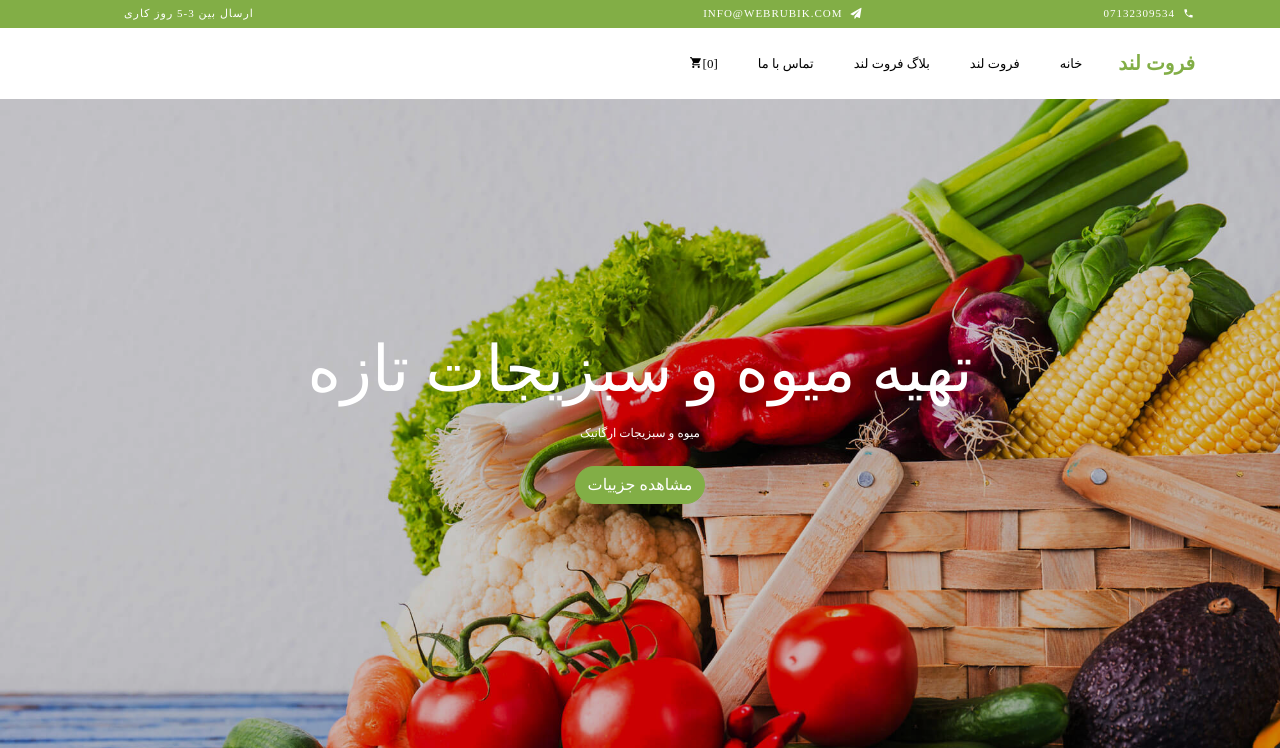
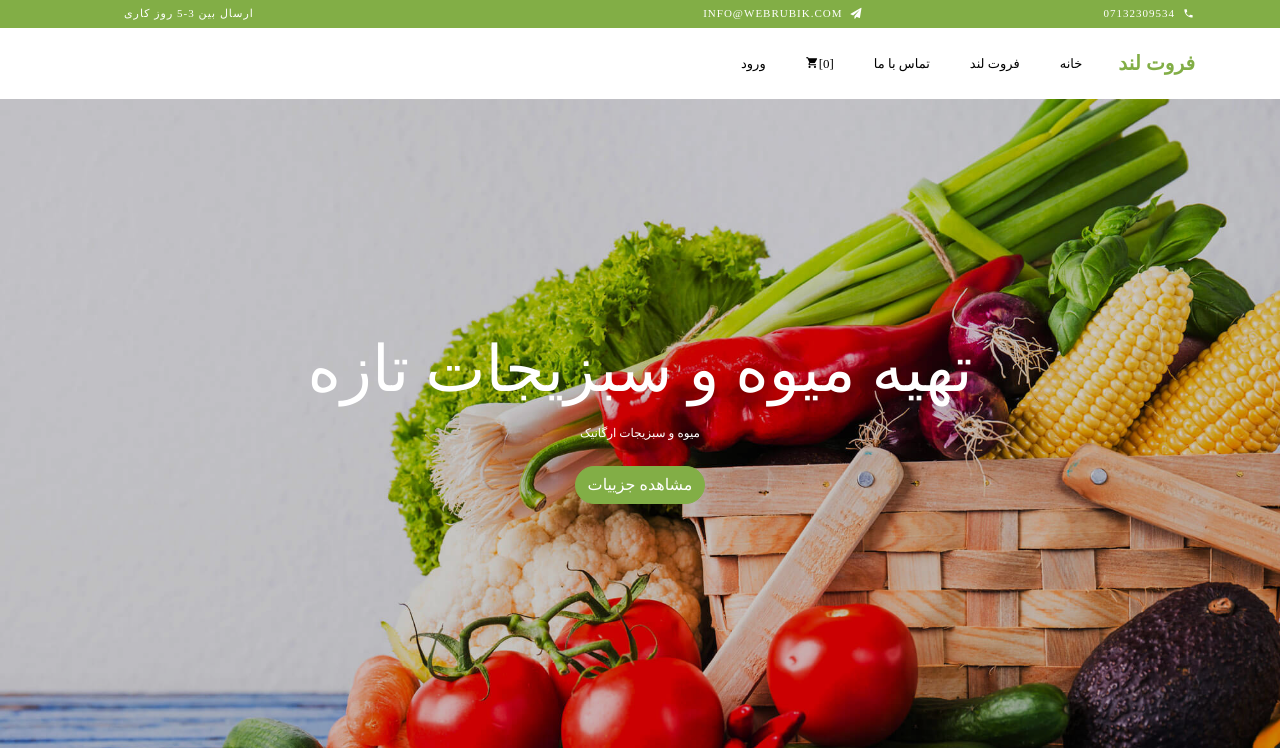
Before and after one commit to hanieh-mav/hanieh_shop, a Django app: page /accounts/login/ in a window 1280 px wide. Shown: the top 748 px of the page. Run offline with Django 3.2, Linux system fonts and the light colour scheme; data that the repository does not hold is empty; some libraries are stand-ins or nearby versions; some web fonts are replaced.

Commit message:
improve navbar

```diff
--- a/accounts/urls.py
+++ b/accounts/urls.py
@@ -3,12 +3,14 @@ from .views import (loginUser ,UserPassReset ,
 PassWordResetDone,
 PasswordResetConfirm,
 PasswordResetComplete,
-RegisterUser)
+RegisterUser,
+LogoutUser)
 
 app_name = 'accounts'
 
 urlpatterns = [
     path('login/',loginUser,name='login'),
+    path('logout/',LogoutUser,name='logout'),
     path('register/',RegisterUser,name='register'),
     path('reset/', UserPassReset.as_view(), name='password_reset'),
     path('reset/done/', PassWordResetDone.as_view(), name='password_reset_done'),
--- a/accounts/views.py
+++ b/accounts/views.py
@@ -64,3 +64,8 @@ def RegisterUser(request):
     else:
         form = RegisterUserForm()
     return render(request,'accounts/register.html',{'form':form})
+
+
+def LogoutUser(request):
+    logout(request)
+    return redirect('shop:home')
--- a/templates/partials/base/navbar.html
+++ b/templates/partials/base/navbar.html
@@ -11,15 +11,21 @@
 
         <div class="collapse navbar-collapse" id="ftco-nav">
             <ul class="navbar-nav ml-auto">
-                <li class="nav-item active"><a href="index.html" class="nav-link">خانه</a></li>
+                <li class="nav-item active"><a href="{% url 'shop:home' %}" class="nav-link">خانه</a></li>
 
                 {% category_navbar %}
 
-
                 <li class="nav-item"><a href="about.html" class="nav-link">فروت لند</a></li>
-                <li class="nav-item"><a href="blog.html" class="nav-link">بلاگ فروت لند</a></li>
                 <li class="nav-item"><a href="contact.html" class="nav-link">تماس با ما</a></li>
                 <li class="nav-item cta cta-colored"><a href="cart.html" class="nav-link"><span class="icon-shopping_cart"></span>[0]</a></li>
+
+                {% if user.is_authenticated %}
+                <li class="nav-item"><a href="{% url 'accounts:logout' %}" class="nav-link"> خروج</a></li>
+                <li class="nav-item"> <a href="{% url 'accounts:logout' %}" class="nav-link">{{user.first_name}} {{user.last_name}}</a></li>
+                {% else %}
+                <li class="nav-item"><a href="{% url 'accounts:login' %}" class="nav-link"> ورود </a></li>
+                {% endif %}
+
             </ul>
         </div>
     </div>
```
